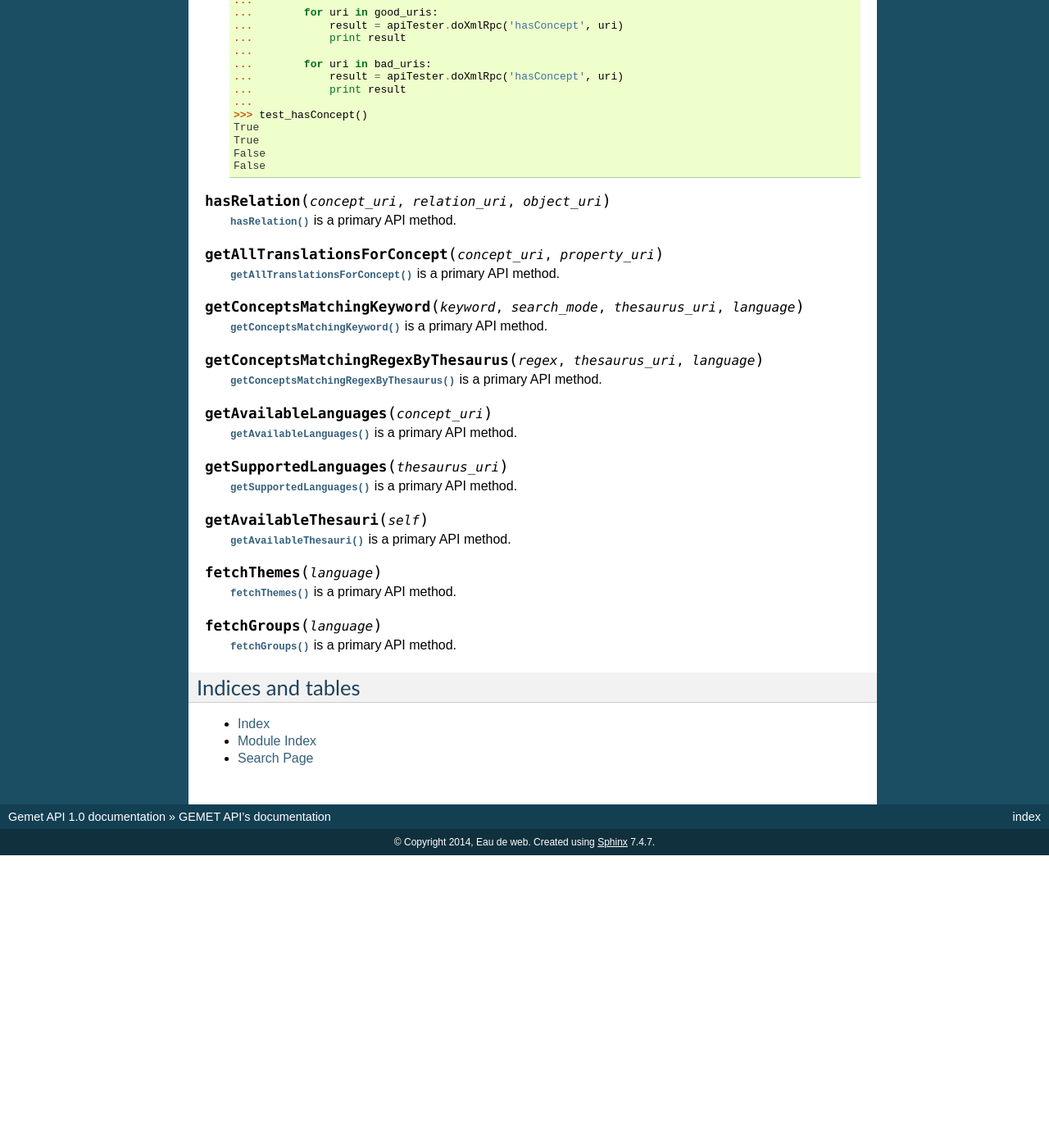
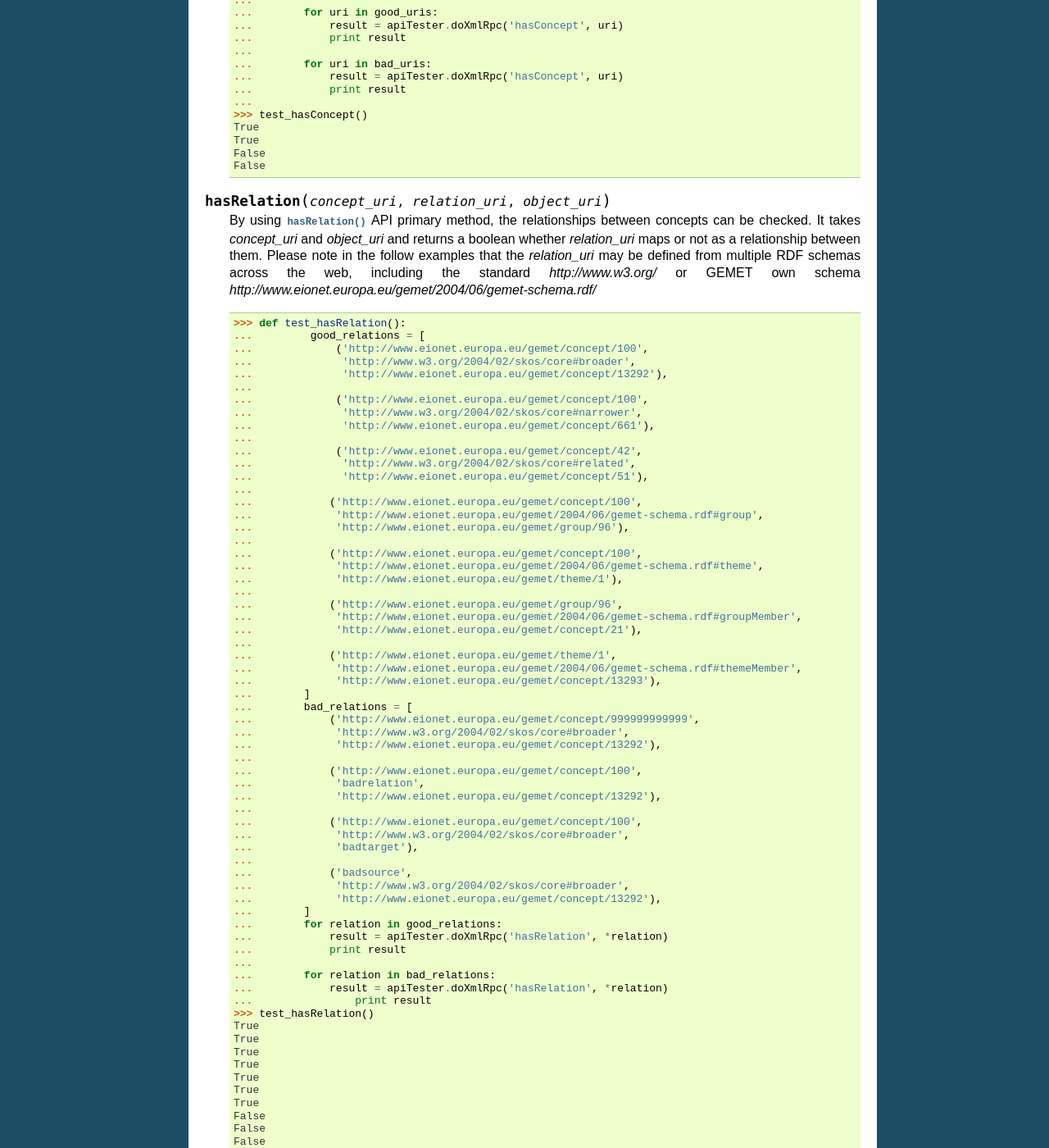
Before and after one commit to eea/gemet, a Sphinx documentation site: the page built from docs/api/source/api.rst, in a window 1280 px wide and 1400 px high, scrolled down 1526 px. Shown: the whole window at 82% size. Built offline with Sphinx 7.4.7, drawn with Linux system fonts in a browser that asks for light colours; before the commit the page ends 2569 px from its top, so only the background shows below that.

Commit message:
docs: update API docs with hasRelation method.

```diff
--- a/docs/api/source/api.rst
+++ b/docs/api/source/api.rst
@@ -107,7 +107,74 @@ WebService API methods
 
 .. function:: hasRelation(concept_uri, relation_uri, object_uri)
 
-   :func:`hasRelation` is a primary API method.
+   By using :func:`hasRelation` API primary method, the relationships between concepts can be checked. It takes *concept_uri* and *object_uri* and returns a boolean whether *relation_uri* maps or not as a relationship between them. Please note in the follow examples that the *relation_uri* may be defined from multiple RDF schemas across the web, including the standard `http://www.w3.org/` or GEMET own schema `http://www.eionet.europa.eu/gemet/2004/06/gemet-schema.rdf/` ::
+
+        >>> def test_hasRelation():
+        ...         good_relations = [
+        ...             ('http://www.eionet.europa.eu/gemet/concept/100',
+        ...              'http://www.w3.org/2004/02/skos/core#broader',
+        ...              'http://www.eionet.europa.eu/gemet/concept/13292'),
+        ...
+        ...             ('http://www.eionet.europa.eu/gemet/concept/100',
+        ...              'http://www.w3.org/2004/02/skos/core#narrower',
+        ...              'http://www.eionet.europa.eu/gemet/concept/661'),
+        ...
+        ...             ('http://www.eionet.europa.eu/gemet/concept/42',
+        ...              'http://www.w3.org/2004/02/skos/core#related',
+        ...              'http://www.eionet.europa.eu/gemet/concept/51'),
+        ...
+        ...            ('http://www.eionet.europa.eu/gemet/concept/100',
+        ...             'http://www.eionet.europa.eu/gemet/2004/06/gemet-schema.rdf#group',
+        ...             'http://www.eionet.europa.eu/gemet/group/96'),
+        ...
+        ...            ('http://www.eionet.europa.eu/gemet/concept/100',
+        ...             'http://www.eionet.europa.eu/gemet/2004/06/gemet-schema.rdf#theme',
+        ...             'http://www.eionet.europa.eu/gemet/theme/1'),
+        ...
+        ...            ('http://www.eionet.europa.eu/gemet/group/96',
+        ...             'http://www.eionet.europa.eu/gemet/2004/06/gemet-schema.rdf#groupMember',
+        ...             'http://www.eionet.europa.eu/gemet/concept/21'),
+        ...
+        ...            ('http://www.eionet.europa.eu/gemet/theme/1',
+        ...             'http://www.eionet.europa.eu/gemet/2004/06/gemet-schema.rdf#themeMember',
+        ...             'http://www.eionet.europa.eu/gemet/concept/13293'),
+        ...        ]
+        ...        bad_relations = [
+        ...            ('http://www.eionet.europa.eu/gemet/concept/999999999999',
+        ...             'http://www.w3.org/2004/02/skos/core#broader',
+        ...             'http://www.eionet.europa.eu/gemet/concept/13292'),
+        ...
+        ...            ('http://www.eionet.europa.eu/gemet/concept/100',
+        ...             'badrelation',
+        ...             'http://www.eionet.europa.eu/gemet/concept/13292'),
+        ...
+        ...            ('http://www.eionet.europa.eu/gemet/concept/100',
+        ...             'http://www.w3.org/2004/02/skos/core#broader',
+        ...             'badtarget'),
+        ...
+        ...            ('badsource',
+        ...             'http://www.w3.org/2004/02/skos/core#broader',
+        ...             'http://www.eionet.europa.eu/gemet/concept/13292'),
+        ...        ]
+        ...        for relation in good_relations:
+        ...            result = apiTester.doXmlRpc('hasRelation', *relation)
+        ...            print result
+        ...
+        ...        for relation in bad_relations:
+        ...            result = apiTester.doXmlRpc('hasRelation', *relation)
+        ...                print result
+        >>> test_hasRelation()
+        True
+        True
+        True
+        True
+        True
+        True
+        True
+        False
+        False
+        False
+        False
 
 .. function:: getAllTranslationsForConcept(concept_uri, property_uri)
 
```
